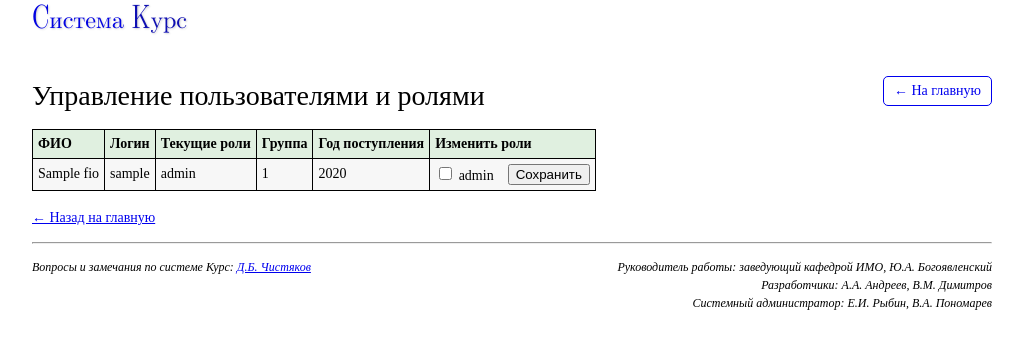
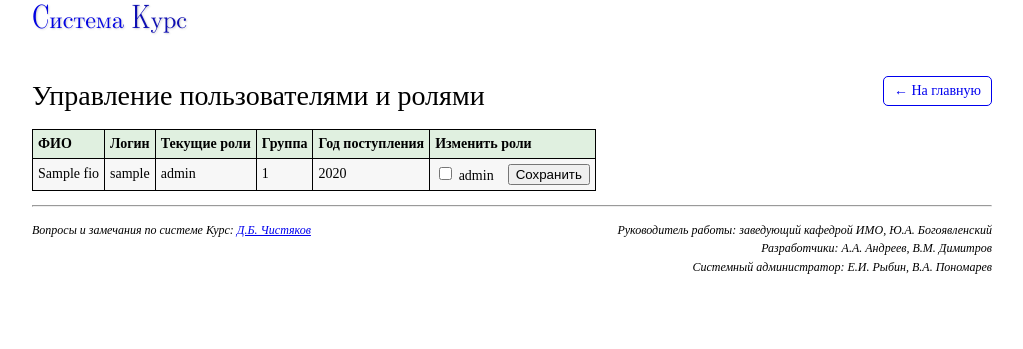
Before and after one commit to APXOHT322/KursFlask, a Flask app: template app/templates/admin_users.html in a window 1280 px wide. Shown: the part 176-525 px from the top of the page, without its empty margins (128-1151 px from the left). Run offline with Flask 3, Linux system fonts and the light colour scheme; the template is opened without the code that fills it: most values are stand-ins (such as "Sample title", 1, 10 or a date in 2020); parts of the project's set-up code (start-up, migrations or seed data) failed here and were passed over.

Commit message:
Add files via upload

```diff
--- a/app/templates/admin_users.html
+++ b/app/templates/admin_users.html
@@ -57,7 +57,4 @@
     {% endfor %}
   </tbody>
 </table>
-
-<br>
-<a href="{{ url_for('dashboard') }}">← Назад на главную</a>
 {% endblock %}
```
